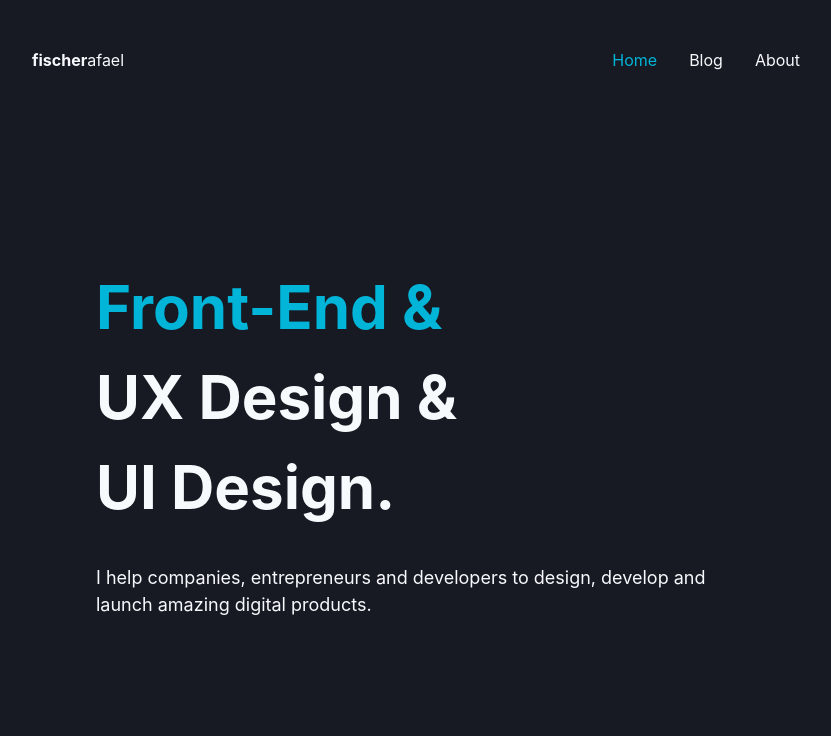
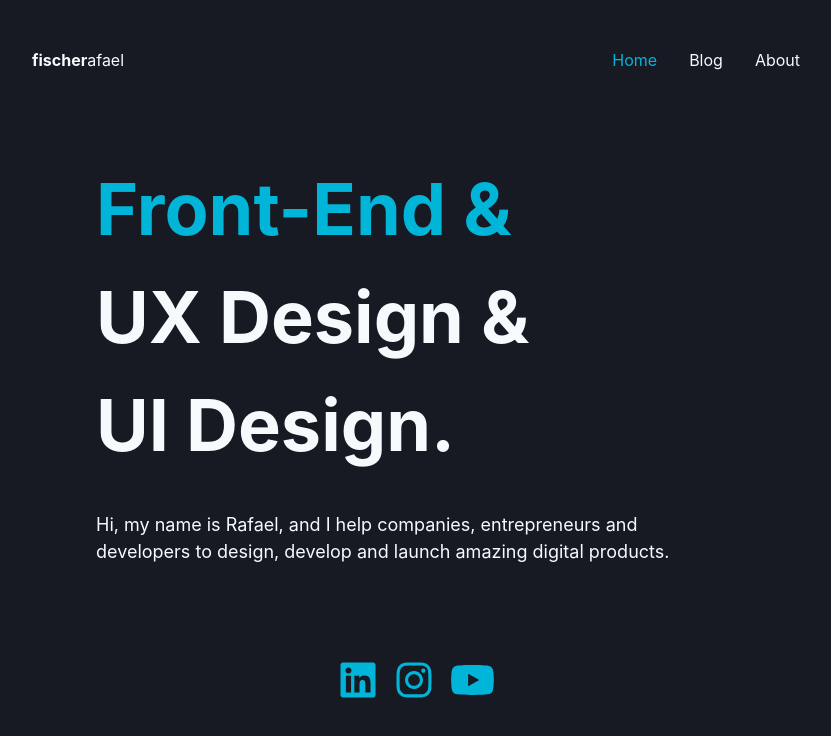
Before and after one commit to fischerafael/fischer-afael, a Next.js app: page / in a window 1280 px wide. Shown: the top 736 px of the page, without its empty margins (224-1055 px from the left). Built offline with nearby package versions, Linux system fonts and the light colour scheme.

Commit message:
add social links

```diff
--- a/package.json
+++ b/package.json
@@ -16,6 +16,7 @@
     "next": "12.0.7",
     "react": "17.0.2",
     "react-dom": "17.0.2",
+    "react-icons": "^4.3.1",
     "sass": "^1.45.0"
   },
   "devDependencies": {
--- a/src/pages/home/index.tsx
+++ b/src/pages/home/index.tsx
@@ -1,9 +1,22 @@
-import { Avatar, Flex, HStack, Text, VStack } from "@chakra-ui/react";
+import {
+  Avatar,
+  Flex,
+  HStack,
+  IconButton,
+  Text,
+  VStack,
+} from "@chakra-ui/react";
 import { useRouter } from "next/router";
 import { Header } from "../../components/organisms/Header";
 import { IPostRes } from "../../interfaces";
+import { FaLinkedin, FaInstagram, FaYoutube } from "react-icons/fa";
 
 export const PageHome = ({ posts }: { posts: IPostRes[] }) => {
+  const { push } = useRouter();
+  const onNavigateTo = (url: string) => {
+    push(url);
+  };
+
   return (
     <Flex
       w="full"
@@ -22,25 +35,60 @@ export const PageHome = ({ posts }: { posts: IPostRes[] }) => {
           justify="center"
           maxW="container.sm"
           align="center"
-          h="80vh"
+          minH="60vh"
           spacing="8"
+          py="8"
         >
           <VStack spacing="0" w="full" align="left">
-            <Text fontWeight="bold" fontSize="6xl" color="cyan.500">
+            <Text fontWeight="bold" fontSize="7xl" color="cyan.500">
               Front-End &
             </Text>
-            <Text fontWeight="bold" fontSize="6xl">
+            <Text fontWeight="bold" fontSize="7xl">
               UX Design &
             </Text>
-            <Text fontWeight="bold" fontSize="6xl">
+            <Text fontWeight="bold" fontSize="7xl">
               UI Design.
             </Text>
           </VStack>
           <Text fontSize="lg">
-            I help companies, entrepreneurs and developers to design, develop
-            and launch amazing digital products.
+            Hi, my name is Rafael, and I help companies, entrepreneurs and
+            developers to design, develop and launch amazing digital products.
           </Text>
         </VStack>
+
+        <HStack w="full" justify="center" spacing="4" h="20vh">
+          <IconButton
+            aria-label="Rafael's Linkedin"
+            icon={<FaLinkedin size="md" />}
+            variant="ghost"
+            color="cyan.500"
+            onClick={() =>
+              onNavigateTo("https://www.linkedin.com/in/fischerafael/")
+            }
+          />
+
+          <IconButton
+            aria-label="Rafael's Instagram"
+            icon={<FaInstagram size="md" />}
+            variant="ghost"
+            color="cyan.500"
+            onClick={() =>
+              onNavigateTo("https://www.instagram.com/fischerafael/")
+            }
+          />
+
+          <IconButton
+            aria-label="Rafael's Youtube"
+            icon={<FaYoutube size="md" />}
+            variant="ghost"
+            color="cyan.500"
+            onClick={() =>
+              onNavigateTo(
+                "https://www.youtube.com/channel/UCz75xXTimMhZkbK__XOM8hQ"
+              )
+            }
+          />
+        </HStack>
       </VStack>
     </Flex>
   );
```
Also changed, not shown: 1 other file (tests, documents, lock files or other folders).
